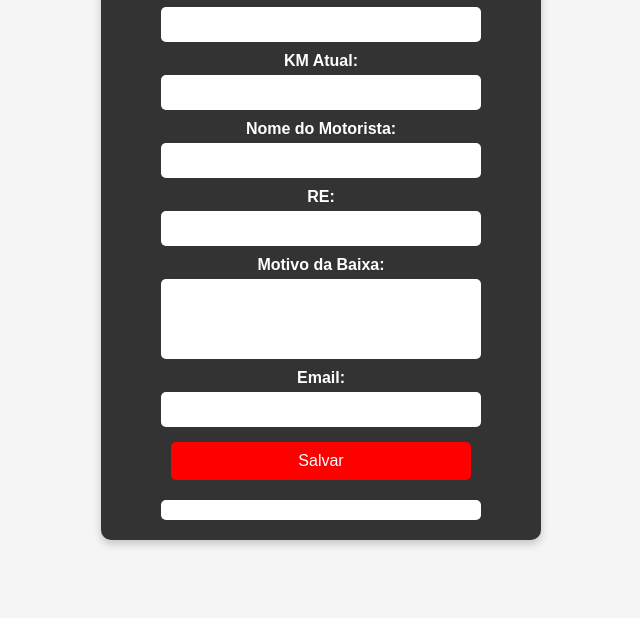
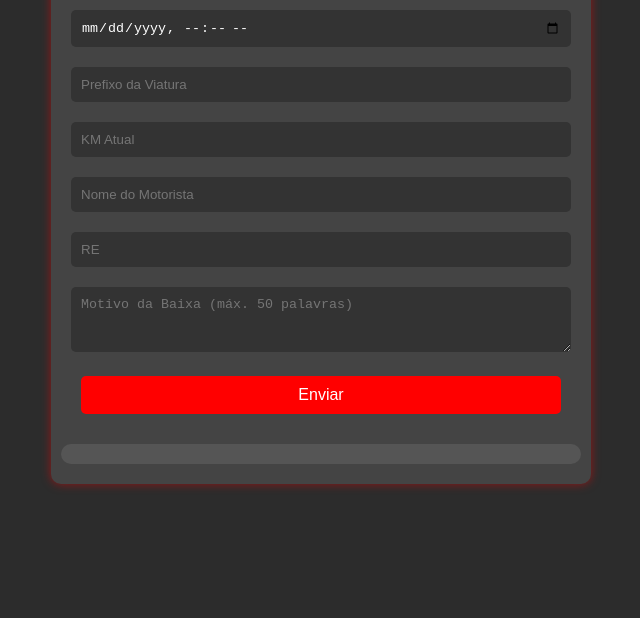
Before and after one commit to juninhosouza810/baixapreventivaviatura, a plain HTML site: page index.html in a window 1280 px wide. Shown: the part 222-840 px from the top of the page, without its empty margins (319-959 px from the left). Before the commit the page ends 800 px from the top, so only its background shows below. Drawn offline with Linux system fonts and the light colour scheme.

Commit message:
Update index.html

```diff
--- a/index.html
+++ b/index.html
@@ -7,116 +7,99 @@
     <style>
         body {
             font-family: Arial, sans-serif;
-            background-color: #f5f5f5;
+            background-color: #2C2C2C;
+            color: white;
+            text-align: center;
+            margin: 0;
+            padding: 20px;
             display: flex;
             justify-content: center;
             align-items: center;
             height: 100vh;
-            margin: 0;
         }
         .container {
-            width: 90%;
-            max-width: 400px;
-            background: #333;
+            width: 100%;
+            max-width: 500px;
+            background: #444;
             padding: 20px;
             border-radius: 10px;
-            box-shadow: 0 4px 8px rgba(0, 0, 0, 0.2);
-            color: white;
+            box-shadow: 0px 0px 10px rgba(255, 0, 0, 0.5);
             display: flex;
             flex-direction: column;
             align-items: center;
         }
-        h2 {
-            text-align: center;
-            color: red;
+        input, textarea, button {
+            width: calc(100% - 20px);
+            padding: 10px;
+            margin: 10px 0;
+            border: none;
+            border-radius: 5px;
         }
-        label {
-            font-weight: bold;
-            display: block;
-            margin-top: 10px;
-            text-align: center;
-        }
-        input, textarea, button {
-            width: 100%;
-            max-width: 300px;
-            padding: 10px;
-            margin-top: 5px;
-            border-radius: 5px;
-            border: none;
-            text-align: center;
-        }
-        textarea {
-            resize: none;
-            height: 60px;
+        input, textarea {
+            background: #333;
+            color: white;
         }
         button {
             background: red;
             color: white;
             font-size: 16px;
             cursor: pointer;
-            margin-top: 15px;
         }
         button:hover {
             background: darkred;
         }
-        .list {
+        .lista {
+            width: 100%;
             margin-top: 20px;
-            background: white;
-            color: black;
+            background: #555;
             padding: 10px;
-            border-radius: 5px;
-            max-height: 200px;
-            overflow-y: auto;
-            width: 100%;
-            max-width: 300px;
-            text-align: center;
+            border-radius: 10px;
+            text-align: left;
         }
     </style>
 </head>
 <body>
     <div class="container">
         <h2>Manutenção Preventiva</h2>
-        <label>Data Hora:</label>
-        <input type="datetime-local" id="dataHora">
-        <label>Prefixo da Viatura:</label>
-        <input type="text" id="prefixo">
-        <label>KM Atual:</label>
-        <input type="number" id="km">
-        <label>Nome do Motorista:</label>
-        <input type="text" id="motorista">
-        <label>RE:</label>
-        <input type="text" id="re">
-        <label>Motivo da Baixa:</label>
-        <textarea id="motivo" maxlength="300"></textarea>
-        <label>Email:</label>
-        <input type="email" id="email">
-        <button onclick="salvarDados()">Salvar</button>
-        <div class="list" id="lista"></div>
+        <form id="formManutencao">
+            <input type="datetime-local" id="dataHora" required>
+            <input type="text" id="prefixoViatura" placeholder="Prefixo da Viatura" required>
+            <input type="number" id="kmAtual" placeholder="KM Atual" required>
+            <input type="text" id="nomeMotorista" placeholder="Nome do Motorista" required>
+            <input type="text" id="re" placeholder="RE" required>
+            <textarea id="motivoBaixa" placeholder="Motivo da Baixa (máx. 50 palavras)" rows="3" required></textarea>
+            <button type="submit">Enviar</button>
+        </form>
+        <div class="lista" id="listaRegistros"></div>
     </div>
 
     <script>
-        function salvarDados() {
-            let dataHora = document.getElementById('dataHora').value;
-            let prefixo = document.getElementById('prefixo').value;
-            let km = document.getElementById('km').value;
-            let motorista = document.getElementById('motorista').value;
-            let re = document.getElementById('re').value;
-            let motivo = document.getElementById('motivo').value;
-            let email = document.getElementById('email').value;
+        document.getElementById("formManutencao").addEventListener("submit", function(event) {
+            event.preventDefault();
+            let dataHora = document.getElementById("dataHora").value;
+            let prefixoViatura = document.getElementById("prefixoViatura").value;
+            let kmAtual = document.getElementById("kmAtual").value;
+            let nomeMotorista = document.getElementById("nomeMotorista").value;
+            let re = document.getElementById("re").value;
+            let motivoBaixa = document.getElementById("motivoBaixa").value;
 
-            if (!dataHora || !prefixo || !km || !motorista || !re || !motivo || !email) {
-                alert('Preencha todos os campos!');
+            if (motivoBaixa.split(" ").length > 50) {
+                alert("O motivo da baixa deve ter no máximo 50 palavras.");
                 return;
             }
 
-            let lista = document.getElementById('lista');
-            let item = document.createElement('div');
-            item.innerHTML = `<strong>${dataHora}</strong> - ${prefixo} - ${km} KM - ${motorista} - ${re} - ${motivo}`;
-            lista.prepend(item);
+            let lista = document.getElementById("listaRegistros");
+            let novoRegistro = document.createElement("p");
+            novoRegistro.textContent = `${dataHora} - ${prefixoViatura} - ${kmAtual} KM - ${nomeMotorista} - ${re} - ${motivoBaixa}`;
+            lista.appendChild(novoRegistro);
 
-            let mailtoLink = `mailto:${email}?subject=Manutenção Preventiva&body=Data Hora: ${dataHora}%0D%0APrefixo da Viatura: ${prefixo}%0D%0AKM Atual: ${km}%0D%0ANome do Motorista: ${motorista}%0D%0ARE: ${re}%0D%0AMotivo da Baixa: ${motivo}`;
-            window.location.href = mailtoLink;
-        }
+            let email = "juninhosouza810@gmail.com";
+            let assunto = "Registro de Manutenção Preventiva";
+            let corpoEmail = `Data e Hora: ${dataHora}%0D%0APrefixo da Viatura: ${prefixoViatura}%0D%0AKM Atual: ${kmAtual}%0D%0ANome do Motorista: ${nomeMotorista}%0D%0ARE: ${re}%0D%0AMotivo da Baixa: ${motivoBaixa}`;
+            window.open(`mailto:${email}?subject=${assunto}&body=${corpoEmail}`);
+
+            document.getElementById("formManutencao").reset();
+        });
     </script>
 </body>
 </html>
```
